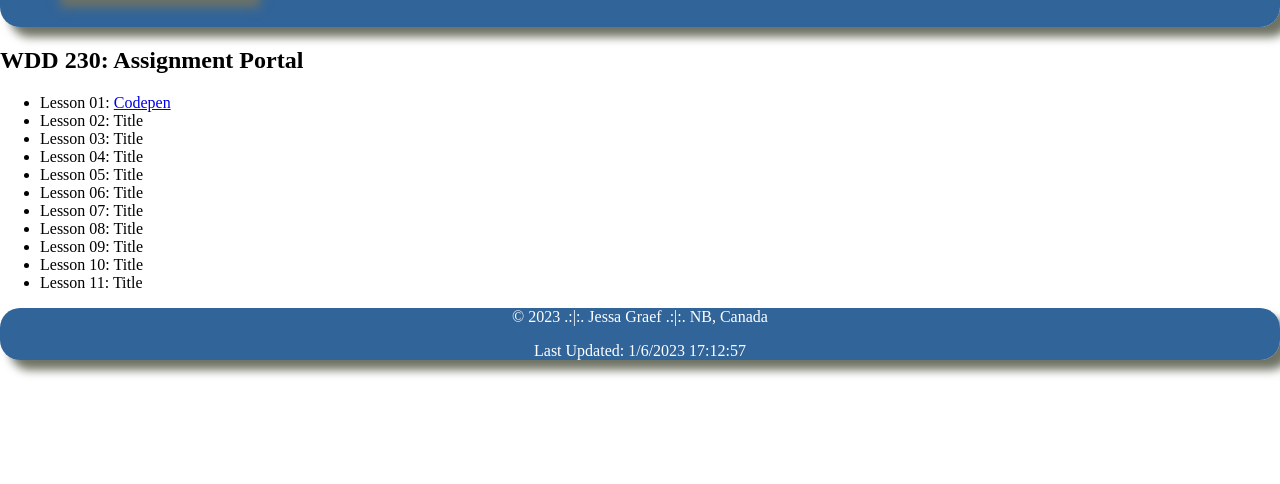
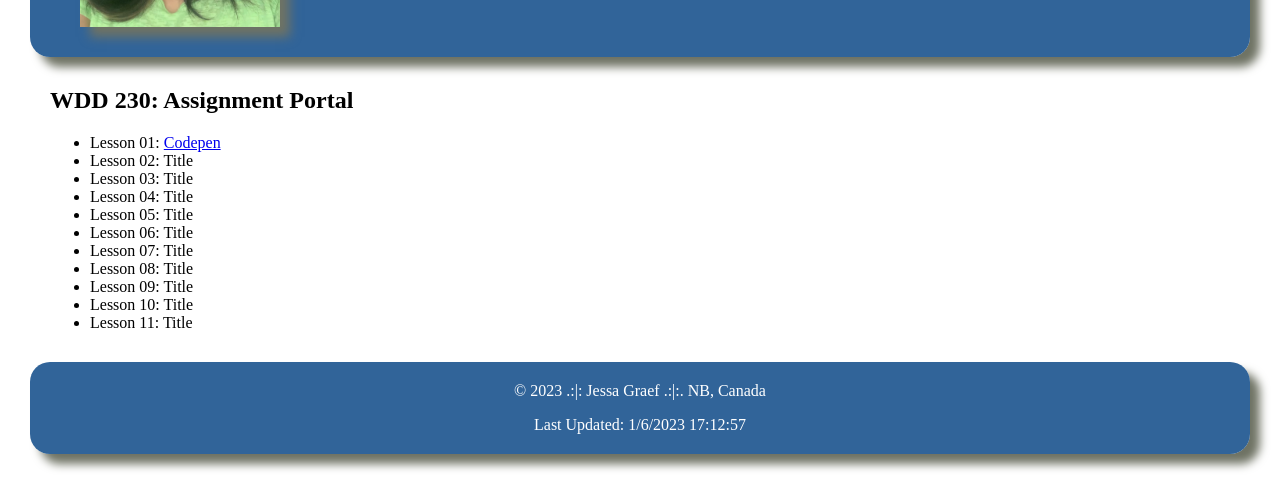
Before and after one commit to JesGraef/wdd230, a plain HTML site: page index.html in a window 1280 px wide. Shown: the part 332-816 px from the top of the page. Drawn offline with Linux system fonts and the light colour scheme.

Commit message:
:bug: fix bugs

```diff
--- a/index.html
+++ b/index.html
@@ -30,8 +30,8 @@
         </ul>
     </main>
     <footer>
-        <p class="copyright">&copy; <span id="year"></span> .:|:. Jessa Graef .:|:. NB, Canada</p>
-        <p class="copyright">Last Updated: <span id="modified"></span></p>
+        <p class="footer1">&copy; <span id="year"></span>  .:|:  Jessa Graef  .:|:.  NB, Canada</p>
+        <p class="footer2">Last Updated: <span id="modified"></span></p>
     </footer>
     <script src="scripts/main.js"></script>
 </body>
--- a/scripts/main.js
+++ b/scripts/main.js
@@ -9,4 +9,4 @@ document.getElementById("modified").innerHTML = fullDate;
 
 let currentDate = new Date()
 let currentYear = currentDate.getFullYear()
-document.getElementById('year').innerHTML = currentYear;
+document.querySelector('#year').innerHTML = currentYear;
--- a/styles/style.css
+++ b/styles/style.css
@@ -2,11 +2,11 @@ body {
     max-width: 1600px;
     margin: 0 auto;
 }
-
 header, footer {
     background-color: rgba(14, 73, 136, 0.852);
     border-radius: 20px;
     box-shadow: 10px 10px 10px #6f7364;
+    margin: 30px;
 }
 header img {
     width: 200px;
@@ -19,14 +19,26 @@ header {
     display: grid;
     grid-template-columns: 20% 80%;
 }
- h1, .copyright {
+ h1, footer p {
     color: white;
  }
-
  h1 {
     margin: 0 auto;
     font-size: 100px;
+    margin-top: 100px;
 }
-.copyright, #modified {
+h2 {
+    margin-left: 50px;
+}
+footer p, #modified {
     text-align: center;
 }
+ul {
+    margin-left: 50px;
+}
+.footer1 {
+    padding-top: 20px;
+}
+.footer2 {
+    padding-bottom: 20px;
+}
```
